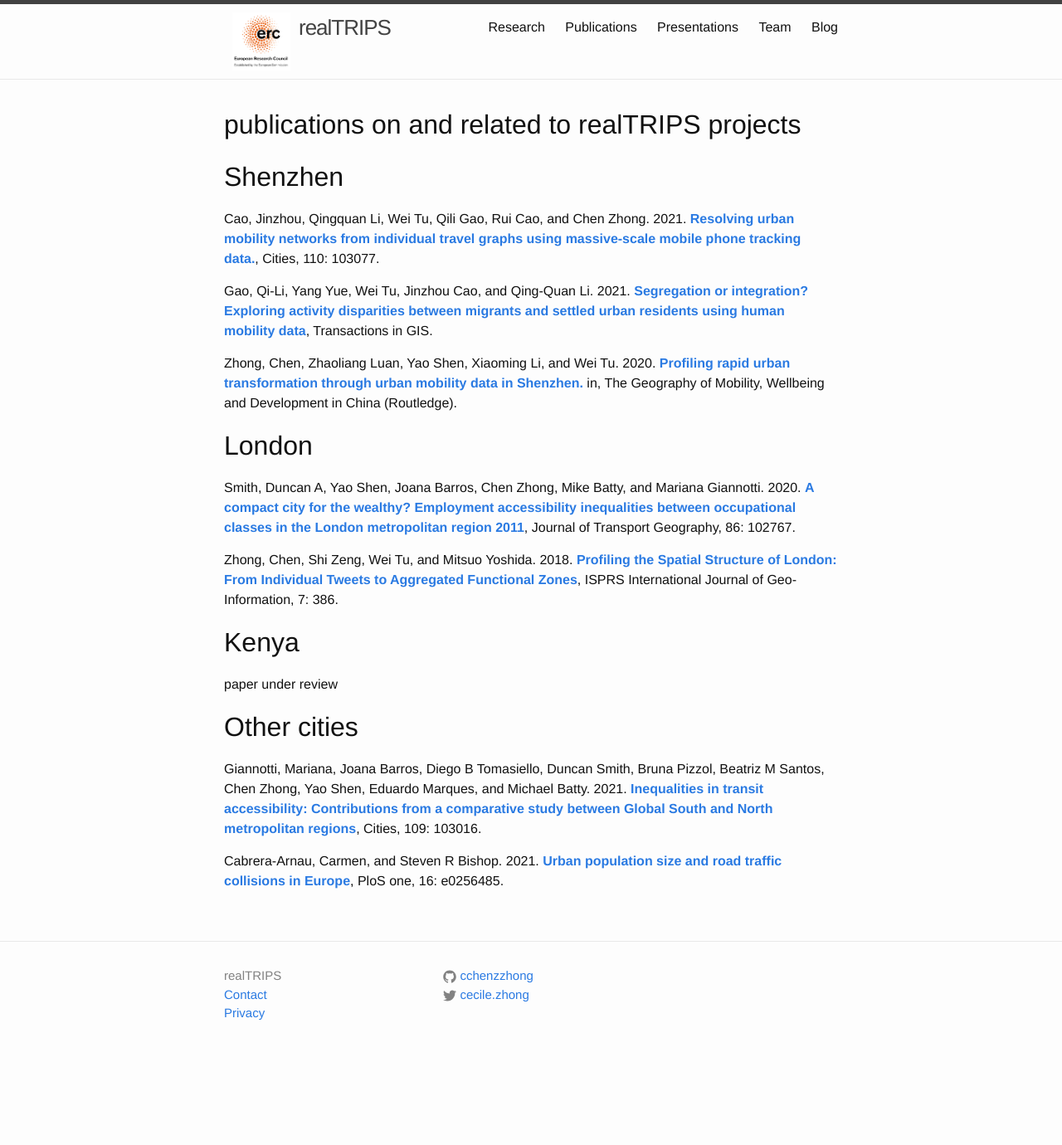
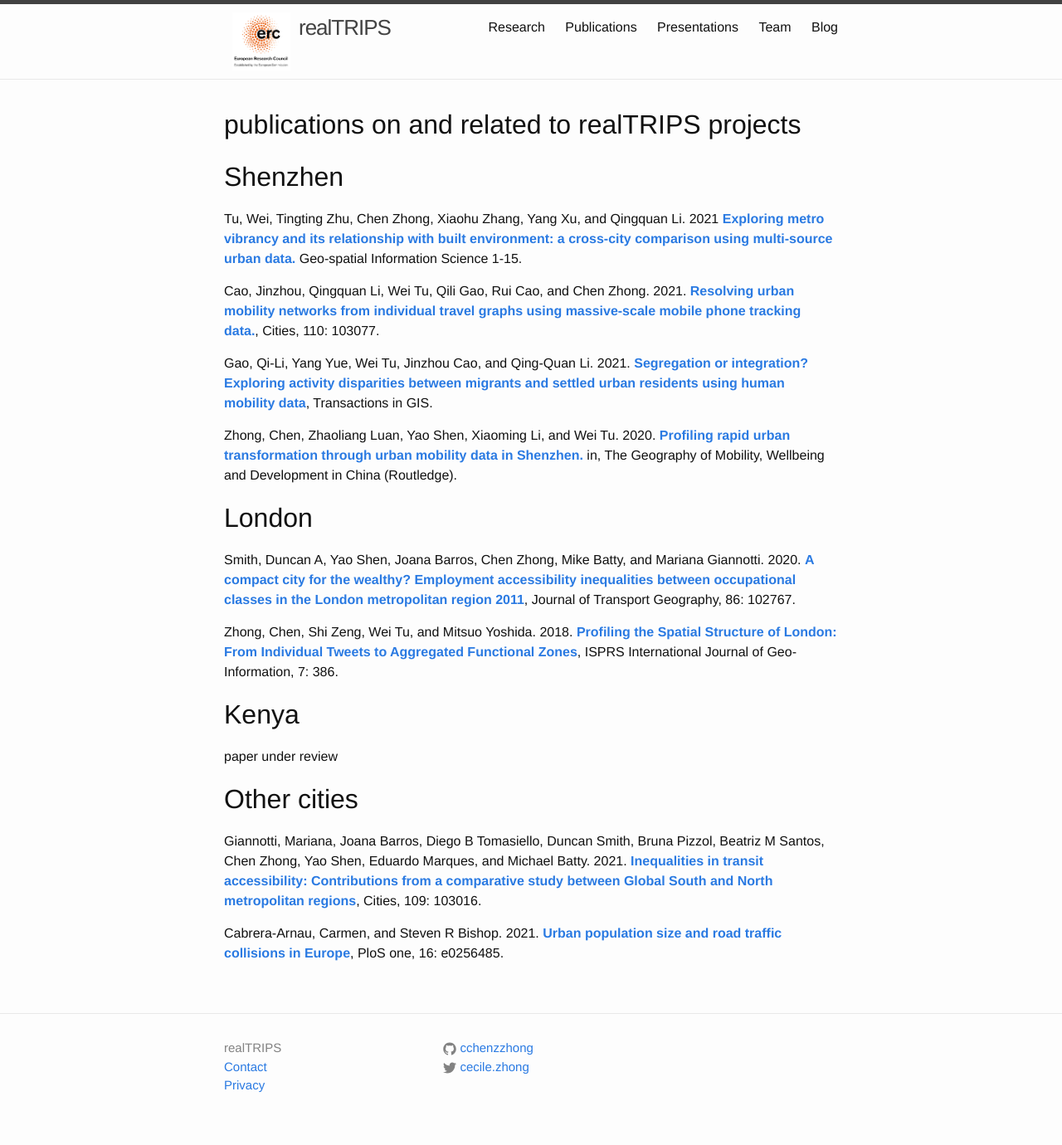
Before and after one commit to c-zhong-ucl-ac-uk/realTRIPS, a Jekyll site: the page built from publications.md, in a window 1280 px wide. Shown: the whole page at 83% size. Built offline with Jekyll 4.4.1, drawn with Linux system fonts in a browser that asks for light colours; before the commit the page ends 1293 px from its top, so only the background shows below that.

Commit message:
Update publications.md

```diff
--- a/publications.md
+++ b/publications.md
@@ -8,6 +8,9 @@ tagline: Documentation produced by, or associated with, the project
 
 
 ## Shenzhen
+
+Tu, Wei, Tingting Zhu, Chen Zhong, Xiaohu Zhang, Yang Xu, and Qingquan Li. 2021 [**Exploring metro vibrancy and its relationship with built environment: a cross-city comparison using multi-source urban data.**](https://www.tandfonline.com/doi/pdf/10.1080/10095020.2021.1996212) Geo-spatial Information Science 1-15.
+
 Cao, Jinzhou, Qingquan Li, Wei Tu, Qili Gao, Rui Cao, and Chen Zhong. 2021. [**Resolving urban mobility networks from individual travel graphs using massive-scale mobile phone tracking data.**](https://doi.org/https://doi.org/10.1016/j.cities.2020.103077.), Cities, 110: 103077.
 
 Gao, Qi‐Li, Yang Yue, Wei Tu, Jinzhou Cao, and Qing‐Quan Li. 2021. [**Segregation or integration? Exploring activity disparities between migrants and settled urban residents using human mobility data**](https://onlinelibrary.wiley.com/doi/pdf/10.1111/tgis.12760?casa_token=gyMbIgEPEkMAAAAA:k5Wgy1iAsJvcrVGlnH0kMJELSCyosI1UlczIYUWR_TZXm_SZARVi1GdRU1uI2BxDqxj449iGA1HIgvw), Transactions in GIS.
```
